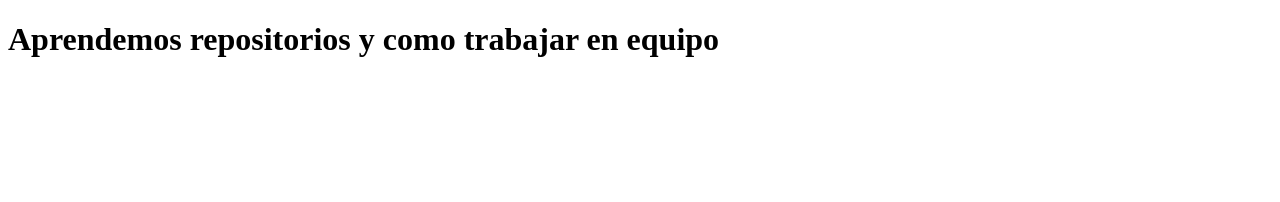
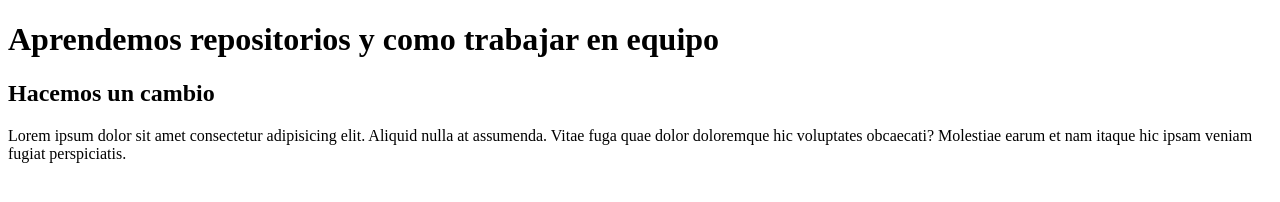
Before and after one commit to orianazelaya23/Git-and-Git-hub, a plain HTML site: page index.html in a window 1280 px wide. Drawn offline with Linux system fonts and the light colour scheme.

Commit message:
Agregamos Lorem

```diff
--- a/index.html
+++ b/index.html
@@ -9,6 +9,8 @@
 </head>
 <body>
     <h1>Aprendemos repositorios y como trabajar en equipo</h1>
+    <h2>Hacemos un cambio</h2>
+    <p>Lorem ipsum dolor sit amet consectetur adipisicing elit. Aliquid nulla at assumenda. Vitae fuga quae dolor doloremque hic voluptates obcaecati? Molestiae earum et nam itaque hic ipsam veniam fugiat perspiciatis.</p>
 
 </body>
 </html>
```
